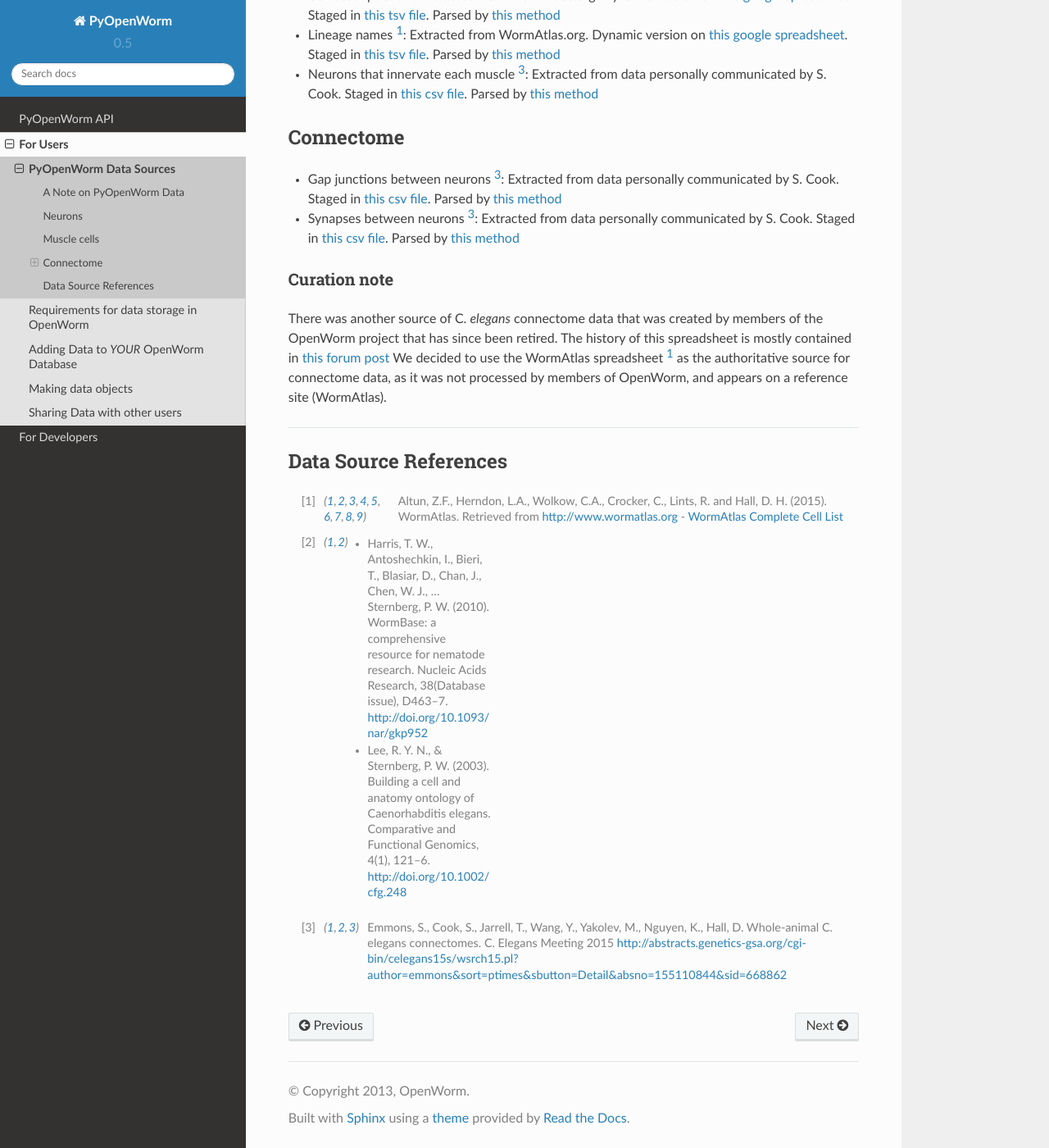
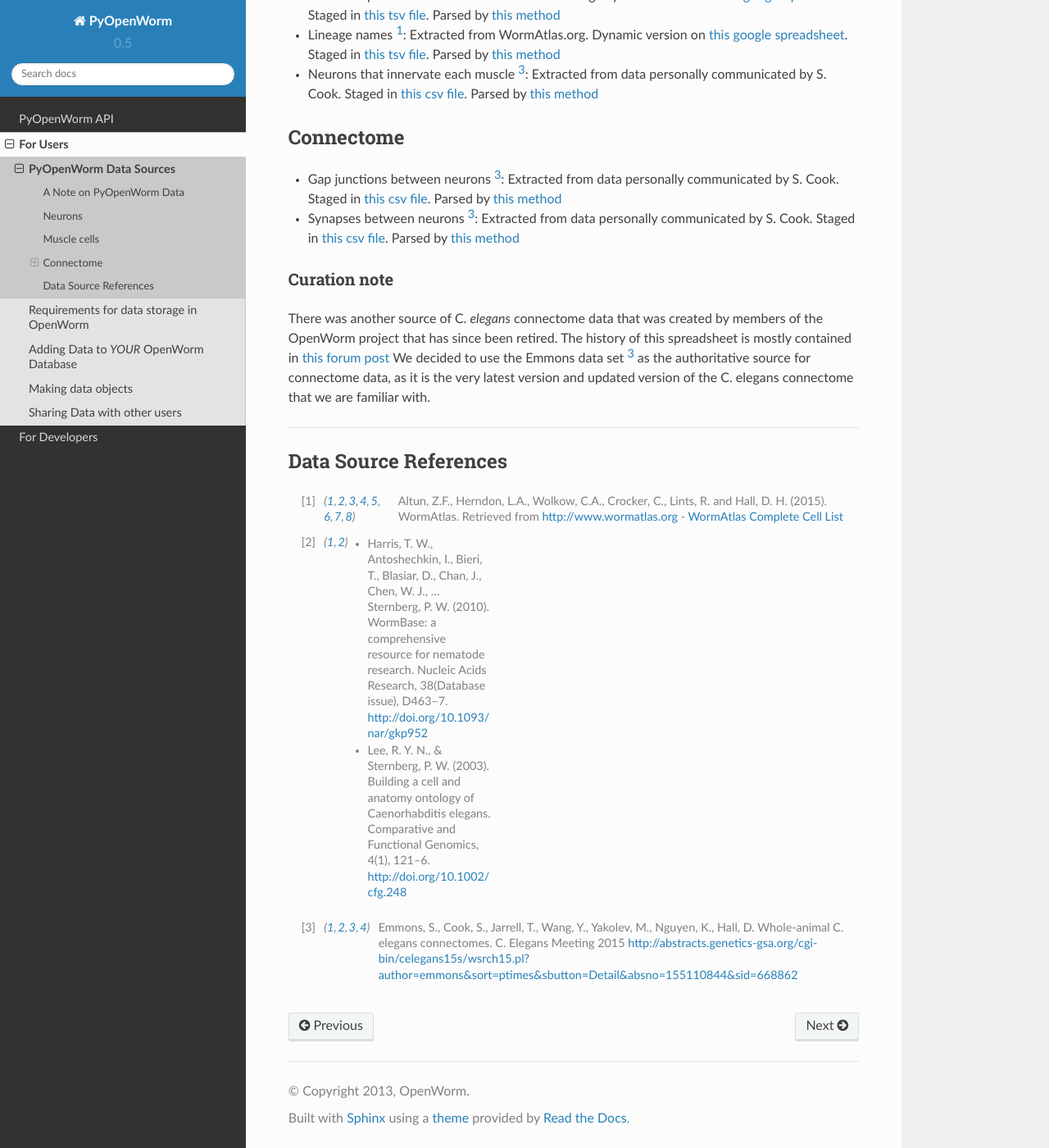
Before and after one commit to openworm/owmeta, a Sphinx documentation site: the page built from docs/data_sources.rst, in a window 1280 px wide and 1400 px high, scrolled down 969 px. Shown: the whole window at 82% size. Built offline with Sphinx 7.4.7 and the Read the Docs theme 2.0.0, drawn with Linux system fonts in a browser that asks for light colours.

Commit message:
Update data_sources.rst

```diff
--- a/docs/data_sources.rst
+++ b/docs/data_sources.rst
@@ -51,9 +51,8 @@ There was another source of C. *elegans* connectome data that was created
 by members of the OpenWorm project that has since been retired. The history of this spreadsheet is
 mostly contained in
 `this forum post <https://groups.google.com/forum/#!topic/openworm-discuss/G9wKoR8N-l0/discussion>`_
-We decided to use the WormAtlas spreadsheet [1]_ as the authoritative source
-for connectome data, as it was not processed by members of OpenWorm, and
-appears on a reference site (WormAtlas).
+We decided to use the Emmons data set [3]_ as the authoritative source
+for connectome data, as it is the very latest version and updated version of the C. elegans connectome that we are familiar with.
 
 ----------
 
```
